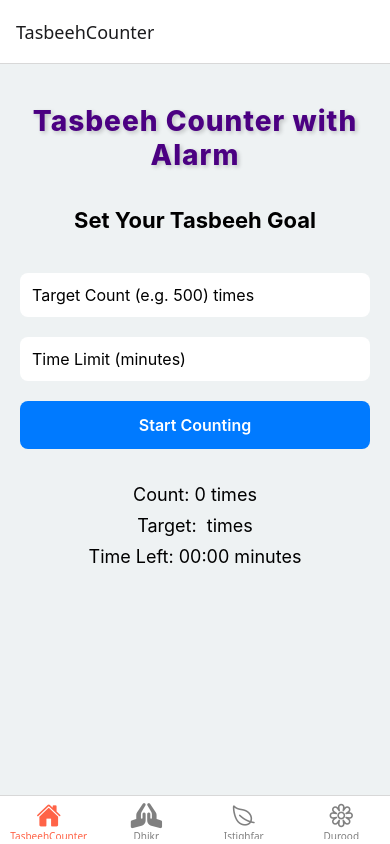
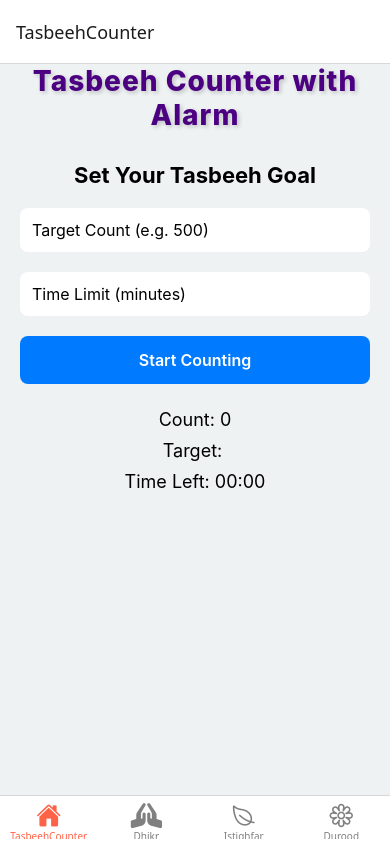
Before and after one commit to MHHJisan/TasbeehCounter, a React Native app: screen /TasbeehCounter in a window 390 px wide. Built offline with nearby package versions, Linux system fonts and the light colour scheme.

Commit message:
adding qalima in alert after finishing allahu akbar 33 times

```diff
--- a/screens/DhikrScreen.js
+++ b/screens/DhikrScreen.js
@@ -53,7 +53,21 @@ const DhikrScreen = () => {
   useEffect(() => {
     if (count === targetCount) {
       setShowConfetti(true);
-      Alert.alert("Mashallah!", `You completed ${currentDhikr} 33 times!`);
+
+      if (currentDhikr === "Allahu akbar") {
+        Alert.alert(
+          "MashaAllah!",
+          `You've completed Allahu Akbar 33 times!\n\n` +
+            "Now recite:\n\n" +
+            "🕋 Arabic:\nلَا إِلَـٰهَ إِلَّا ٱللَّٰهُ وَحْدَهُ لَا شَرِيكَ لَهُ، لَهُ ٱلْمُلْكُ وَلَهُ ٱلْحَمْدُ وَهُوَ عَلَىٰ كُلِّ شَيْءٍ قَدِيرٌ\n\n" +
+            "🔤 Transliteration:\nLa ilaha ill-Allah wahdahu la sharika lah, lahu’l-mulk wa lahu’l-hamd wa huwa ‘ala kulli shay-in qadir\n\n" +
+            "🌍 English Meaning:\nThere is no god but Allah alone. He has no partner. To Him belongs the dominion and all praise. And He is capable of all things.\n\n" +
+            "🌐 বাংলা উচ্চারণ:\nলা ইলাহা ইল্লাল্লাহু ওয়াহদাহু লা শারীকালাহু, লাহুল মুলকু ওয়ালাহুল হামদু ওয়া হুয়া আলা কুল্লি শাই’ইন ক্বদীর\n\n" +
+            "📘 বাংলা অর্থ:\nআল্লাহ ছাড়া কোনো উপাস্য নেই। তিনি এক ও অদ্বিতীয়। তাঁরই রাজত্ব, তাঁরই সকল প্রশংসা এবং তিনি সব কিছুর উপর সক্ষম।"
+        );
+      } else {
+        Alert.alert("MashaAllah!", `You completed ${currentDhikr} 33 times!`);
+      }
     }
   }, [count]);
 
--- a/screens/TasbeehCounter.js
+++ b/screens/TasbeehCounter.js
@@ -6,29 +6,45 @@ import {
   StyleSheet,
   Alert,
   TouchableOpacity,
-  Button,
 } from "react-native";
-
+import { Audio } from "expo-av";
+import ConfettiCannon from "react-native-confetti-cannon";
 import {
+  useSafeAreaInsets,
   SafeAreaView,
-  useSafeAreaInsets,
 } from "react-native-safe-area-context";
 
-const TasbeehCounter = ({ navigation }) => {
+const TasbeehCounter = () => {
   const [targetCount, setTargetCount] = useState("");
   const [durationMinutes, setDurationMinutes] = useState("");
   const [count, setCount] = useState(0);
   const [timeLeft, setTimeLeft] = useState(0);
   const [isRunning, setIsRunning] = useState(false);
+  const [showConfetti, setShowConfetti] = useState(false);
+
   const timerRef = useRef(null);
-
   const countRef = useRef(count);
-
+  const soundRef = useRef(null);
   const insets = useSafeAreaInsets();
 
   useEffect(() => {
     countRef.current = count;
   }, [count]);
+
+  const playBlastSound = async () => {
+    try {
+      const { sound } = await Audio.Sound.createAsync(
+        require("../assets/blast-sound.mp3")
+      );
+      await sound.playAsync();
+    } catch (error) {
+      console.log("🔴 Sound playback error:", error?.message || error);
+      Alert.alert(
+        "Sound Error",
+        "Could not play sound. Check console for details."
+      );
+    }
+  };
 
   const startCounting = () => {
     if (!targetCount || !durationMinutes) {
@@ -43,20 +59,24 @@ const TasbeehCounter = ({ navigation }) => {
     const totalSeconds = parseInt(durationMinutes, 10) * 60;
     setTimeLeft(totalSeconds);
     setIsRunning(true);
+    setShowConfetti(false);
 
     timerRef.current = setInterval(() => {
       setTimeLeft((prev) => {
-        if (prev <= 1) {
-          if (timerRef.current) clearInterval(timerRef.current);
+        if (prev <= 1 || countRef.current >= parseInt(targetCount, 10)) {
+          clearInterval(timerRef.current);
           setIsRunning(false);
-          if (countRef.current < parseInt(targetCount, 10)) {
+          if (countRef.current >= parseInt(targetCount, 10)) {
+            setShowConfetti(true);
+            playBlastSound();
+            Alert.alert("Congratulations!", "You reached your Tasbeeh goal!");
+          } else {
             Alert.alert(
               "Time Up!",
               `You reached only ${countRef.current} out of ${targetCount}.`
             );
-          } else {
-            Alert.alert("Success!", "You reached your goal!");
           }
+          return 0;
         }
         return prev - 1;
       });
@@ -66,6 +86,7 @@ const TasbeehCounter = ({ navigation }) => {
   useEffect(() => {
     return () => {
       if (timerRef.current) clearInterval(timerRef.current);
+      if (soundRef.current) soundRef.current.unloadAsync();
     };
   }, []);
 
@@ -82,11 +103,12 @@ const TasbeehCounter = ({ navigation }) => {
 
   return (
     <SafeAreaView style={{ flex: 1, backgroundColor: "#eef2f3" }}>
-      <View style={[styles.container, { paddingBottom: insets.bottom + 80 }]}>
+      <View style={[styles.container, { paddingBottom: insets.bottom + 20 }]}>
         <Text style={styles.header}>Tasbeeh Counter with Alarm</Text>
         <Text style={styles.title}>Set Your Tasbeeh Goal</Text>
+
         <TextInput
-          placeholder="Target Count (e.g. 500) times"
+          placeholder="Target Count (e.g. 500)"
           value={targetCount}
           onChangeText={setTargetCount}
           keyboardType="numeric"
@@ -112,11 +134,9 @@ const TasbeehCounter = ({ navigation }) => {
         </TouchableOpacity>
 
         <View style={styles.info}>
-          <Text style={styles.label}>Count: {count} times</Text>
-          <Text style={styles.label}>Target: {targetCount} times</Text>
-          <Text style={styles.label}>
-            Time Left: {formatTime(timeLeft)} minutes
-          </Text>
+          <Text style={styles.label}>Count: {count}</Text>
+          <Text style={styles.label}>Target: {targetCount}</Text>
+          <Text style={styles.label}>Time Left: {formatTime(timeLeft)}</Text>
         </View>
 
         {isRunning && (
@@ -131,44 +151,42 @@ const TasbeehCounter = ({ navigation }) => {
           </View>
         )}
 
-        {/* <View style={{ marginTop: 40 }}>
-        <Button
-          title="Go to Dhikr Screen"
-          onPress={() => navigation.navigate("Dhikr")}
-        />
-      </View> */}
+        {showConfetti && (
+          <ConfettiCannon
+            count={150}
+            origin={{ x: -10, y: 0 }}
+            fadeOut={true}
+            onAnimationEnd={() => setShowConfetti(false)}
+          />
+        )}
       </View>
     </SafeAreaView>
   );
 };
 
 const styles = StyleSheet.create({
-  // your existing styles here
   container: {
     flex: 1,
     backgroundColor: "#eef2f3",
-    paddingTop: 10,
+    // paddingTop: 20,
     paddingHorizontal: 20,
-    paddingBottom: 100,
   },
   header: {
     fontSize: 28,
     fontWeight: "800",
     color: "#4B0082",
     textAlign: "center",
-    marginTop: 30,
-    marginBottom: 25,
+    // marginTop: 20,
+    marginBottom: 20,
     textShadowColor: "rgba(0, 0, 0, 0.2)",
     textShadowOffset: { width: 2, height: 2 },
     textShadowRadius: 4,
     letterSpacing: 1,
-    fontFamily: "System",
   },
   title: {
     fontSize: 22,
     fontWeight: "700",
-    marginTop: 10,
-    marginBottom: 30,
+    marginVertical: 10,
     textAlign: "center",
   },
   input: {
@@ -185,14 +203,31 @@ const styles = StyleSheet.create({
     marginTop: 10,
     alignItems: "center",
   },
-  startButtonText: { color: "white", fontSize: 16, fontWeight: "600" },
-  info: { alignItems: "center", marginVertical: 30 },
-  label: { fontSize: 18, marginVertical: 5 },
-  tasbeehContainer: { alignItems: "center", marginTop: 30 },
-  tasbeehLabel: { fontSize: 16, marginBottom: 10, color: "#333" },
+  startButtonText: {
+    color: "white",
+    fontSize: 16,
+    fontWeight: "600",
+  },
+  info: {
+    alignItems: "center",
+    marginVertical: 20,
+  },
+  label: {
+    fontSize: 18,
+    marginVertical: 5,
+  },
+  tasbeehContainer: {
+    alignItems: "center",
+    marginTop: 10,
+  },
+  tasbeehLabel: {
+    fontSize: 16,
+    marginBottom: 10,
+    color: "#333",
+  },
   tasbeehButton: {
-    width: 150,
-    height: 150,
+    width: 120,
+    height: 120,
     borderRadius: 75,
     backgroundColor: "#00a86b",
     justifyContent: "center",
@@ -203,7 +238,11 @@ const styles = StyleSheet.create({
     shadowRadius: 4,
     elevation: 6,
   },
-  tasbeehCount: { fontSize: 40, fontWeight: "bold", color: "#fff" },
+  tasbeehCount: {
+    fontSize: 40,
+    fontWeight: "bold",
+    color: "#fff",
+  },
 });
 
 export default TasbeehCounter;
```
Also changed, not shown: 1 other file (tests, documents, lock files or other folders).
